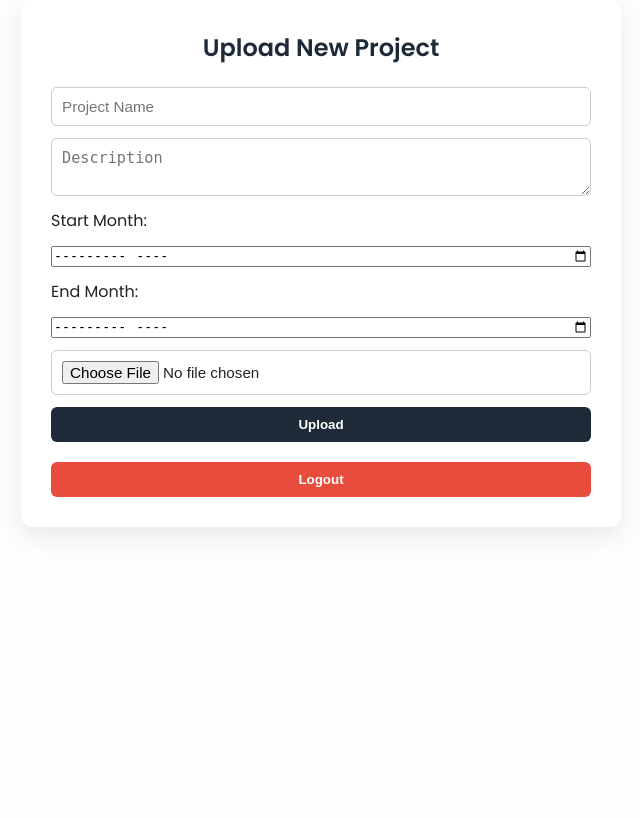
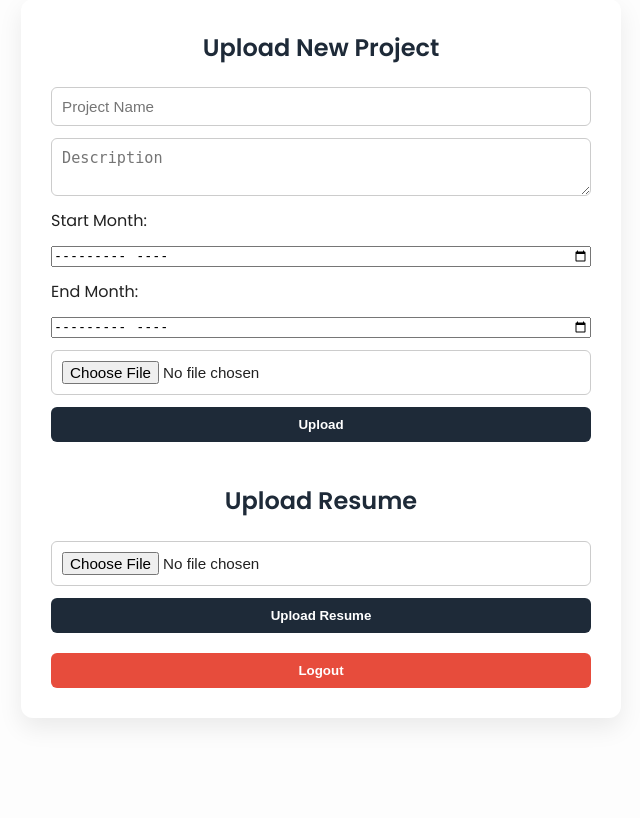
Before and after one commit to gt7080860/Portfolio-Website, a Flask app: page /admin in a window 1280 px wide. Shown: the part 101-919 px from the top of the page, without its empty margins (319-959 px from the left). Before the commit the page ends 633 px from the top, so only its background shows below. Run offline with Flask 3, Linux system fonts and the light colour scheme; the visitor is signed in with stand-in values (Sample User, id 1); some libraries are stand-ins or nearby versions.

Commit message:
Add dynamic resume upload functionality

```diff
--- a/main.py
+++ b/main.py
@@ -1,10 +1,10 @@
-from flask import Flask, render_template, request, redirect, url_for, send_from_directory, flash, session
+from flask import Flask, render_template, request, redirect, url_for, send_from_directory, flash, session, send_file
 import os
 import psycopg2
 from werkzeug.utils import secure_filename
-from dotenv import load_dotenv
 from dotenv import load_dotenv, find_dotenv
-print("Loaded env from:", find_dotenv())   # add temporarily
+
+print("Loaded env from:", find_dotenv())  # Temporary debug print
 
 load_dotenv()
 
@@ -12,12 +12,13 @@ app = Flask(__name__)
 app.secret_key = 'gt_secret_key'
 
 UPLOAD_FOLDER = 'static/uploads'
+RESUME_PATH = 'static/resume.pdf'
 app.config['UPLOAD_FOLDER'] = UPLOAD_FOLDER
 
 PASSWORD = os.environ.get('ADMIN_PASSWORD', 'fallbackpass')
 DATABASE_URL = os.environ.get('DATABASE_URL')
 
-# Ensure the upload directory exists
+# Ensure upload directory exists
 os.makedirs(UPLOAD_FOLDER, exist_ok=True)
 
 # --- Database Connection ---
@@ -138,5 +139,29 @@ def download_file(filename):
     return send_from_directory(app.config['UPLOAD_FOLDER'], filename, as_attachment=True)
 
 
+@app.route('/upload-resume', methods=['GET', 'POST'])
+def upload_resume():
+    if not session.get('admin'):
+        flash("Unauthorized access.")
+        return redirect(url_for('admin'))
+
+    if request.method == 'POST':
+        resume = request.files.get('resume')
+        if resume and resume.filename.endswith('.pdf'):
+            resume.save(RESUME_PATH)
+            flash("Resume uploaded successfully.")
+            return redirect(url_for('admin'))
+        else:
+            flash("Please upload a PDF file.")
+            return redirect(url_for('upload_resume'))
+
+    return render_template('upload_resume.html')
+
+
+@app.route('/resume')
+def download_resume():
+    return send_file(RESUME_PATH, as_attachment=True)
+
+
 if __name__ == '__main__':
     app.run(debug=True)
--- a/templates/admin_panel.html
+++ b/templates/admin_panel.html
@@ -23,6 +23,13 @@
       <button type="submit" class="btn">Upload</button>
     </form>
 
+    <!-- ✅ Resume Upload Section -->
+    <h2 style="margin-top: 40px;">Upload Resume</h2>
+    <form action="/upload-resume" method="POST" enctype="multipart/form-data">
+      <input type="file" name="resume_file" accept=".pdf" required />
+      <button type="submit" class="btn">Upload Resume</button>
+    </form>
+
     <form action="/admin-logout" method="GET" style="margin-top: 20px;">
       <button type="submit" class="btn" style="background-color: #e74c3c;">Logout</button>
     </form>
--- a/templates/index.html
+++ b/templates/index.html
@@ -28,7 +28,8 @@
     <p>
       Result-driven Prompt Engineer and Market Research Analyst with expertise in Intelligent Document Processing (IDP) and Enterprise Fraud Management (EFM). Proven ability to craft high-impact prompts, build vendor capability maps, and deliver actionable insights. Strong foundation in machine learning, with hands-on experience in Python and data analysis.
     </p>
-    <a href="/static/Gaurav_Tiwari_Resume.pdf" class="btn" download>Download Resume</a>
+    <a href="{{ url_for('download_resume') }}" class="btn" download>Download Resume</a>
+
     <div class="social-links">
       <a href="https://www.linkedin.com/in/gauravtiwari2109/" target="_blank">LinkedIn</a>
       <a href="https://github.com/gt7080860" target="_blank">GitHub</a>
```
